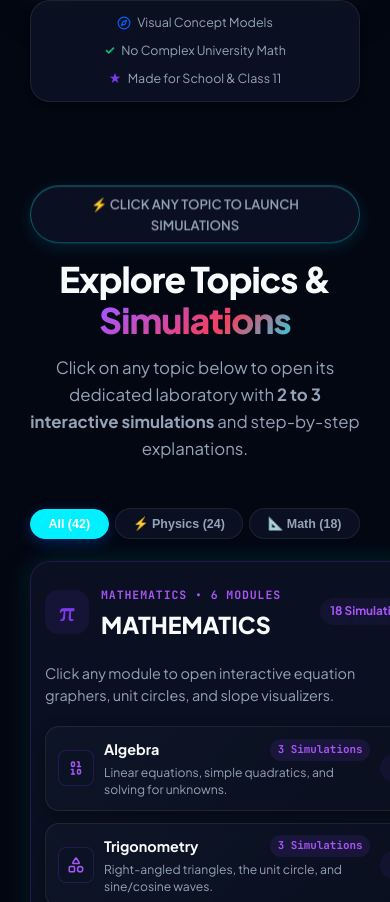
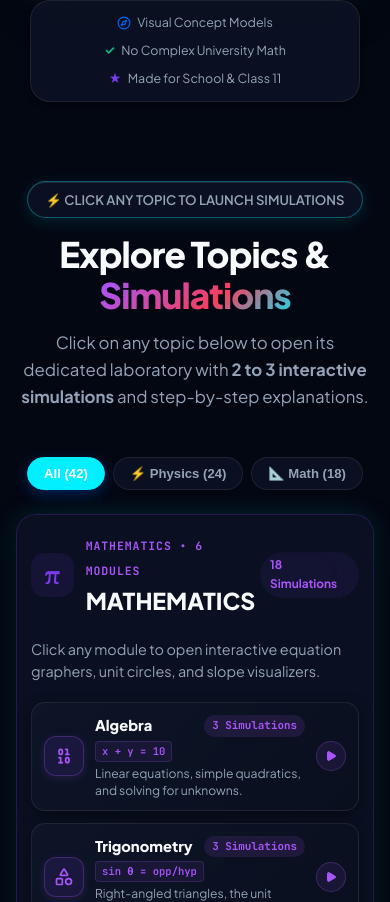
Before and after one commit to pankajpatukale1117-star/Physora, a React (Vite) app: page / in a window 390 px wide. Shown: the part 1098-2000 px from the top of the page. Built offline with nearby package versions, Linux system fonts and the light colour scheme; a web font is replaced by a local one.

Commit message:
fix(mobile): center topic cards and elevate mobile visual design with formula tags and squircle glows

```diff
--- a/src/components/BasicTopicPreview.tsx
+++ b/src/components/BasicTopicPreview.tsx
@@ -149,7 +149,6 @@ export const BasicTopicPreview: React.FC<BasicTopicPreviewProps> = ({ onSelectTo
       style={{
         position: 'relative',
         zIndex: 5,
-        padding: '70px 24px 90px',
         pointerEvents: 'auto'
       }}
     >
@@ -229,10 +228,6 @@ export const BasicTopicPreview: React.FC<BasicTopicPreviewProps> = ({ onSelectTo
         <div
           className="topic-preview-grid"
           style={{
-            display: 'grid',
-            gridTemplateColumns: filterDomain === 'All' ? 'repeat(auto-fit, minmax(min(100%, 340px), 1fr))' : '1fr',
-            gap: 28,
-            alignItems: 'start',
             maxWidth: filterDomain === 'All' ? '100%' : 780,
             margin: '0 auto'
           }}
@@ -312,25 +307,27 @@ export const BasicTopicPreview: React.FC<BasicTopicPreviewProps> = ({ onSelectTo
                     className="topic-item-card"
                   >
                     <div
+                      className="topic-icon-box"
                       style={{
-                        width: 36,
-                        height: 36,
-                        borderRadius: 'var(--radius-sm)',
-                        background: 'var(--bg-glass-card)',
-                        border: '1px solid rgba(124, 58, 237, 0.22)',
+                        width: 40,
+                        height: 40,
+                        borderRadius: 12,
+                        background: 'rgba(124, 58, 237, 0.12)',
+                        border: '1px solid rgba(168, 85, 247, 0.28)',
                         color: 'var(--electric-violet)',
                         display: 'flex',
                         alignItems: 'center',
                         justifyContent: 'center',
-                        flexShrink: 0
+                        flexShrink: 0,
+                        boxShadow: '0 2px 8px rgba(168, 85, 247, 0.15)'
                       }}
                     >
-                      <Icon size={18} />
+                      <Icon size={20} />
                     </div>
 
                     <div style={{ flex: 1, minWidth: 0 }}>
-                      <div style={{ display: 'flex', alignItems: 'center', justifyContent: 'space-between', gap: 10, marginBottom: 3 }}>
-                        <h4 style={{ fontSize: '0.96rem', fontWeight: 700, margin: 0, whiteSpace: 'nowrap', overflow: 'hidden', textOverflow: 'ellipsis' }}>
+                      <div style={{ display: 'flex', alignItems: 'center', justifyContent: 'space-between', gap: 8, marginBottom: 3 }}>
+                        <h4 style={{ fontSize: '0.96rem', fontWeight: 800, margin: 0, whiteSpace: 'nowrap', overflow: 'hidden', textOverflow: 'ellipsis', color: 'var(--text-primary)' }}>
                           {topic.title}
                         </h4>
                         <span
@@ -339,7 +336,7 @@ export const BasicTopicPreview: React.FC<BasicTopicPreviewProps> = ({ onSelectTo
                             fontSize: '0.68rem',
                             fontWeight: 700,
                             color: 'var(--electric-violet)',
-                            background: 'rgba(124, 58, 237, 0.12)',
+                            background: 'rgba(168, 85, 247, 0.12)',
                             padding: '2px 8px',
                             borderRadius: 'var(--radius-pill)',
                             whiteSpace: 'nowrap',
@@ -349,22 +346,44 @@ export const BasicTopicPreview: React.FC<BasicTopicPreviewProps> = ({ onSelectTo
                           {topic.simCount}
                         </span>
                       </div>
-                      <p style={{ fontSize: '0.8rem', lineHeight: 1.4, margin: 0 }}>
+
+                      <div style={{ display: 'flex', alignItems: 'center', gap: 6, marginBottom: 3 }}>
+                        <span
+                          className="font-mono"
+                          style={{
+                            fontSize: '0.66rem',
+                            fontWeight: 600,
+                            color: 'var(--electric-violet)',
+                            background: 'rgba(168, 85, 247, 0.08)',
+                            padding: '1px 6px',
+                            borderRadius: 4,
+                            border: '1px solid rgba(168, 85, 247, 0.2)',
+                            whiteSpace: 'nowrap'
+                          }}
+                        >
+                          {topic.tag}
+                        </span>
+                      </div>
+
+                      <p style={{ fontSize: '0.78rem', lineHeight: 1.4, margin: 0, color: 'var(--text-secondary)' }}>
                         {topic.summary}
                       </p>
                     </div>
 
                     <div
+                      className="topic-launch-btn"
                       style={{
-                        width: 28,
-                        height: 28,
+                        width: 30,
+                        height: 30,
                         borderRadius: '50%',
-                        background: 'rgba(124, 58, 237, 0.08)',
+                        background: 'rgba(168, 85, 247, 0.1)',
+                        border: '1px solid rgba(168, 85, 247, 0.25)',
                         color: 'var(--electric-violet)',
                         display: 'flex',
                         alignItems: 'center',
                         justifyContent: 'center',
-                        flexShrink: 0
+                        flexShrink: 0,
+                        transition: 'all 0.2s ease'
                       }}
                     >
                       <Play size={12} fill="currentColor" />
@@ -451,25 +470,27 @@ export const BasicTopicPreview: React.FC<BasicTopicPreviewProps> = ({ onSelectTo
                     className="topic-item-card"
                   >
                     <div
+                      className="topic-icon-box"
                       style={{
-                        width: 36,
-                        height: 36,
-                        borderRadius: 'var(--radius-sm)',
-                        background: 'var(--bg-glass-card)',
-                        border: '1px solid rgba(0, 98, 255, 0.22)',
+                        width: 40,
+                        height: 40,
+                        borderRadius: 12,
+                        background: 'rgba(0, 98, 255, 0.12)',
+                        border: '1px solid rgba(0, 240, 255, 0.28)',
                         color: 'var(--electric-blue)',
                         display: 'flex',
                         alignItems: 'center',
                         justifyContent: 'center',
-                        flexShrink: 0
+                        flexShrink: 0,
+                        boxShadow: '0 2px 8px rgba(0, 240, 255, 0.15)'
                       }}
                     >
-                      <Icon size={18} />
+                      <Icon size={20} />
                     </div>
 
                     <div style={{ flex: 1, minWidth: 0 }}>
-                      <div style={{ display: 'flex', alignItems: 'center', justifyContent: 'space-between', gap: 10, marginBottom: 3 }}>
-                        <h4 style={{ fontSize: '0.96rem', fontWeight: 700, margin: 0, whiteSpace: 'nowrap', overflow: 'hidden', textOverflow: 'ellipsis' }}>
+                      <div style={{ display: 'flex', alignItems: 'center', justifyContent: 'space-between', gap: 8, marginBottom: 3 }}>
+                        <h4 style={{ fontSize: '0.96rem', fontWeight: 800, margin: 0, whiteSpace: 'nowrap', overflow: 'hidden', textOverflow: 'ellipsis', color: 'var(--text-primary)' }}>
                           {topic.title}
                         </h4>
                         <span
@@ -488,22 +509,44 @@ export const BasicTopicPreview: React.FC<BasicTopicPreviewProps> = ({ onSelectTo
                           {topic.simCount}
                         </span>
                       </div>
-                      <p style={{ fontSize: '0.8rem', lineHeight: 1.4, margin: 0 }}>
+
+                      <div style={{ display: 'flex', alignItems: 'center', gap: 6, marginBottom: 3 }}>
+                        <span
+                          className="font-mono"
+                          style={{
+                            fontSize: '0.66rem',
+                            fontWeight: 600,
+                            color: 'var(--electric-blue)',
+                            background: 'rgba(0, 98, 255, 0.08)',
+                            padding: '1px 6px',
+                            borderRadius: 4,
+                            border: '1px solid rgba(0, 240, 255, 0.2)',
+                            whiteSpace: 'nowrap'
+                          }}
+                        >
+                          {topic.tag}
+                        </span>
+                      </div>
+
+                      <p style={{ fontSize: '0.78rem', lineHeight: 1.4, margin: 0, color: 'var(--text-secondary)' }}>
                         {topic.summary}
                       </p>
                     </div>
 
                     <div
+                      className="topic-launch-btn"
                       style={{
-                        width: 28,
-                        height: 28,
+                        width: 30,
+                        height: 30,
                         borderRadius: '50%',
-                        background: 'rgba(0, 98, 255, 0.08)',
+                        background: 'rgba(0, 98, 255, 0.1)',
+                        border: '1px solid rgba(0, 240, 255, 0.25)',
                         color: 'var(--electric-blue)',
                         display: 'flex',
                         alignItems: 'center',
                         justifyContent: 'center',
-                        flexShrink: 0
+                        flexShrink: 0,
+                        transition: 'all 0.2s ease'
                       }}
                     >
                       <Play size={12} fill="currentColor" />
--- a/src/index.css
+++ b/src/index.css
@@ -344,6 +344,34 @@ em {
   padding: 0 24px;
 }
 
+/* Curriculum Section & Grid */
+.curriculum-section {
+  position: relative;
+  z-index: 5;
+  padding: 70px 24px 90px;
+  width: 100%;
+  pointer-events: auto;
+  box-sizing: border-box;
+}
+
+.topic-preview-grid {
+  display: grid;
+  grid-template-columns: repeat(auto-fit, minmax(min(100%, 340px), 1fr));
+  gap: 28px;
+  align-items: start;
+  width: 100%;
+  margin: 0 auto;
+}
+
+.topic-domain-card {
+  padding: 26px 24px 28px;
+  border-radius: var(--radius-xl);
+  box-sizing: border-box;
+  transition: all 0.3s var(--ease-spring);
+  width: 100%;
+  overflow: hidden;
+}
+
 .topic-item-hover:hover {
   transform: translateY(-2px);
   background: var(--bg-glass-card) !important;
@@ -356,7 +384,7 @@ em {
   display: flex;
   align-items: center;
   gap: 14px;
-  padding: 14px 18px;
+  padding: 13px 16px;
   background: var(--bg-tertiary);
   border-radius: var(--radius-md);
   border: 1px solid var(--border-subtle);
@@ -366,6 +394,12 @@ em {
   box-sizing: border-box;
   position: relative;
   overflow: hidden;
+}
+
+.topic-item-card:hover .topic-launch-btn,
+.topic-item-card:active .topic-launch-btn {
+  transform: scale(1.12);
+  box-shadow: 0 0 12px currentColor;
 }
 
 [data-theme="light"] .topic-item-card {
@@ -968,30 +1002,53 @@ em {
 
   /* Curriculum Preview & Domain Switcher */
   .curriculum-section {
-    padding: 48px 14px 54px !important;
+    padding: 44px 0 60px !important;
+    width: 100% !important;
+    box-sizing: border-box !important;
+    overflow-x: clip !important;
+  }
+
+  .curriculum-section .section-container {
+    padding: 0 16px !important;
+    width: 100% !important;
+    max-width: 620px !important;
+    margin: 0 auto !important;
+    box-sizing: border-box !important;
   }
 
   .topic-filter-bar {
-    gap: 6px !important;
-    margin-bottom: 22px !important;
+    gap: 8px !important;
+    margin-bottom: 24px !important;
+    justify-content: center !important;
+    width: 100% !important;
   }
 
   .topic-filter-bar button {
-    padding: 7px 12px !important;
-    font-size: 0.78rem !important;
-    flex: 1 1 auto;
+    padding: 8px 16px !important;
+    font-size: 0.82rem !important;
+    flex: 0 1 auto !important;
+    white-space: nowrap !important;
   }
 
   .topic-preview-grid {
-    grid-template-columns: 1fr !important;
+    display: flex !important;
+    flex-direction: column !important;
     width: 100% !important;
     max-width: 100% !important;
+    margin: 0 auto !important;
     gap: 20px !important;
+    align-items: center !important;
+    box-sizing: border-box !important;
   }
 
   .topic-domain-card {
-    padding: 18px 14px !important;
+    width: 100% !important;
+    max-width: 100% !important;
+    margin: 0 auto !important;
+    padding: 18px 14px 20px !important;
     border-radius: var(--radius-lg) !important;
+    box-sizing: border-box !important;
+    overflow: hidden !important;
   }
 
   /* Why Visual Learning Works */
@@ -1215,27 +1272,40 @@ em {
 
   /* Responsive Topic Preview Grid on Mobile */
   .topic-preview-grid {
-    grid-template-columns: 1fr !important;
+    display: flex !important;
+    flex-direction: column !important;
+    width: 100% !important;
+    max-width: 100% !important;
+    margin: 0 auto !important;
     gap: 18px !important;
-    max-width: 100% !important;
+    align-items: center !important;
   }
 
   .topic-domain-card {
-    padding: 18px 14px !important;
+    width: 100% !important;
+    max-width: 100% !important;
+    margin: 0 auto !important;
+    padding: 16px 14px !important;
     border-radius: var(--radius-lg) !important;
+    box-sizing: border-box !important;
   }
 
   .topic-item-card {
+    width: 100% !important;
+    max-width: 100% !important;
     padding: 11px 12px !important;
-    gap: 10px !important;
+    gap: 11px !important;
+    border-radius: 14px !important;
+    box-sizing: border-box !important;
   }
 
   .topic-item-card h4 {
-    font-size: 0.9rem !important;
+    font-size: 0.92rem !important;
   }
 
   .topic-item-card p {
     font-size: 0.76rem !important;
+    line-height: 1.4 !important;
   }
 }
 
```
